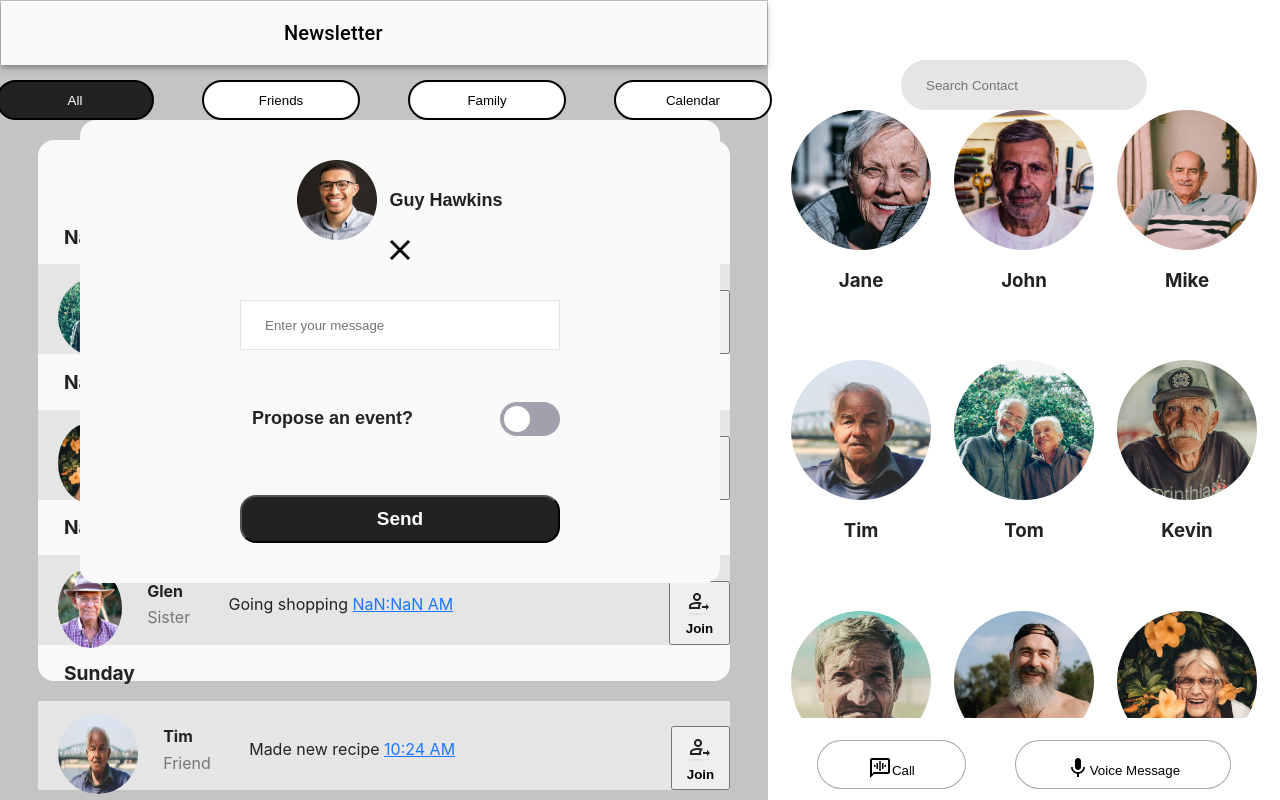
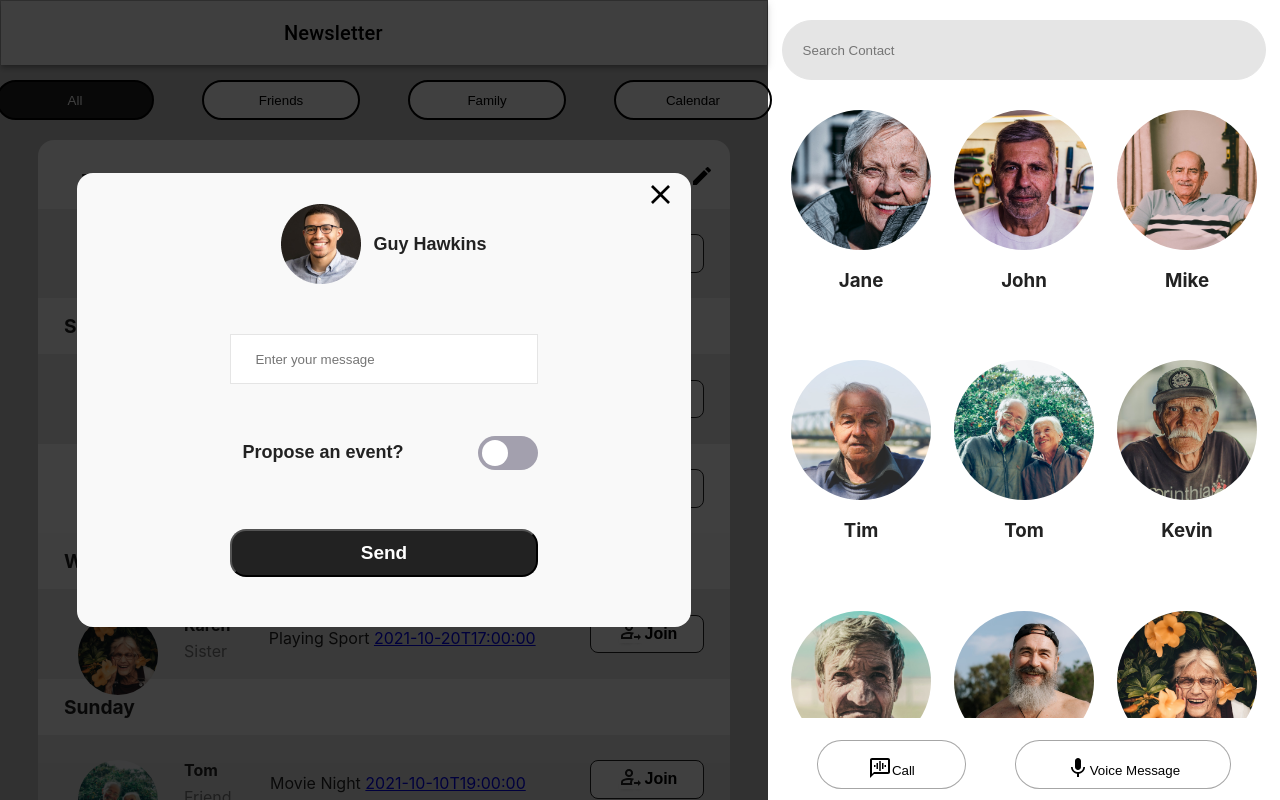
Before and after one commit to JacobBotha/FamBridge, a React (Create React App) app: page / in a window 1280 px wide. Both pictures are taken after a click on the picture 702 px from the left and 175 px from the top of the page. Built offline with nearby package versions, Linux system fonts and the light colour scheme.

Commit message:
Fix create event and newsletter styling

```diff
--- a/src/components/CreateEvent.js
+++ b/src/components/CreateEvent.js
@@ -34,15 +34,17 @@ export default function CreateEvent(props) {
     }
 
     return (
-        <div className="modal" >
+        <div className="modal-container">
+        <div className="modal">
+            <img id="close" src="/icons/close.svg" onClick={props.handleCloseModal}></img>
             <div className="profile-name">
                 <img src="/profilePictures/user.png"></img>
-                <p>Guy Hawkins</p>
+                <p className="text-style">Guy Hawkins</p>
             </div>
-            <img id="close" src="/icons/close.svg" onClick={props.handleCloseModal}></img>
-            <input type="text" placeholder="Enter your message"></input>
+            <div className="extra-container">
+                <input className="input" type="text" placeholder="Enter your message"></input>
                 <div className="propose-event">
-                <p>Propose an event?</p>
+                    <p className="text-style">Propose an event?</p>
                     <label class="switch">
                         <input type="checkbox" onClick={() => setProposeEvent(!proposeEvent)}></input>
                         <span class="slider round"></span>
@@ -51,5 +53,7 @@ export default function CreateEvent(props) {
                 {proposeEvent ? proposeEventContent() : null}
                 <button type="button" id="send">Send</button>
             </div>
+        </div>
+        </div>
     )
 }
--- a/src/components/Layout.js
+++ b/src/components/Layout.js
@@ -1,7 +1,6 @@
 import React, { useState, useEffect } from 'react';
 
 import StartCall from './startcall.js';
-import Grid from '@mui/material/Grid';
 import NewsletterBar from './NewsletterBar.js';
 import Newsletter from './Newsletter';
 import Calendar from './Calendar';
@@ -17,12 +16,48 @@ const leftSideStyle = {
   "height": "100vh",
   "width" : "60vw"
 }
-const familyEvents = () => {
+
+const familyItems = () => {
   let e = []
 
-  for(let event of myData.Events) {
+  for(let event of myData.Status) {
     for (let friend of myData.Friends) {
-      if (friend.Id == event.CreatedBy && friend.Relationship != "Close Friend" && friend.Relationship != "Friend") {
+      if (friend.Id == event.CreatedBy && friend.Relationship != "Friend") {
+        event["isStatus"] = true;
+        e.push(event);
+      }
+    }
+  }
+
+  for (let event of myData.Events) {
+    for (let friend of myData.Friends) {
+      if (friend.Id == event.CreatedBy && friend.Relationship != "Friend") {
+        event["isStatus"] = false;
+        e.push(event);
+      }
+    }
+  }
+
+  return e;
+
+}
+
+const friendItems = () => {
+  let e = [];
+
+  for(let event of myData.Status) {
+    for (let friend of myData.Friends) {
+      if (friend.Id == event.CreatedBy && friend.Relationship == "Friend") {
+        event["isStatus"] = true;
+        e.push(event);
+      }
+    }
+  }
+
+  for (let event of myData.Events) {
+    for (let friend of myData.Friends) {
+      if (friend.Id == event.CreatedBy && friend.Relationship == "Friend") {
+        event["isStatus"] = false;
         e.push(event);
       }
     }
@@ -31,18 +66,18 @@ const familyEvents = () => {
   return e;
 }
 
-const familyStatus = () => {
-  let e = []
+const allItems = () => {
+  let e = [];
 
   for(let event of myData.Status) {
-    for (let friend of myData.Friends) {
-      if (friend.Id == event.CreatedBy && friend.Relationship != "Close Friend" && friend.Relationship != "Friend") {
-        e.push(event);
-      }
-    }
+    event["isStatus"] = true;
+    e.push(event);
   }
 
-  console.log(e)
+  for (let event of myData.Events) {
+    event["isStatus"] = false;
+    e.push(event);
+  }
 
   return e;
 }
@@ -54,22 +89,29 @@ export default function Layout(props) {
     const [friends, setFriends] = useState(myData.Friends);
     const [events, setEvents] = useState(myData.Events);
     const [statuses, setStatuses] = useState(myData.Status);
-    const [eventsFriends, setEventsFriends] = useState(myData.Events);
-    const [statusesFriends, setStatusesFriends] = useState(myData.Status);
-    const [eventsFamily, setEventsFamily] = useState(familyEvents());
-    const [statusesFamily, setStatusesFamily] = useState(familyStatus());
     const [topics, setTopics] = useState(myData.Topics);
     const [startCall, setStartCall] = useState(false);
     const [callFriends, setCallFriends] = useState([]);
     const [newsletterSelect, setNewsletterSelect] = useState("All");
 
+    const getNewsletterItems = () => {
+      if (newsletterSelect == "All") {
+        return allItems();
+      }
+
+      if (newsletterSelect == "Friends") {
+        return friendItems();
+      }
+
+      if (newsletterSelect == "Family") {
+        return familyItems();
+      }
+    }
+
     const leftPanel = function() {
       if (current === 'Newsletter') {
-        if (newsletterSelect == "All") {
-          return <Newsletter events={events} status={statuses} friends={friends}></Newsletter>;
-        } else {
-          return <Newsletter events={eventsFamily} status={statusesFamily} friends={friends}></Newsletter>;
-        }
+        console.log(friendItems());
+        return <Newsletter items={getNewsletterItems()} friends={friends}></Newsletter>;
       }
 
       if (current === 'Calendar') {
@@ -85,51 +127,7 @@ export default function Layout(props) {
       }
 
       setNewsletterSelect(crumb);
-      // newsletterStatus(newsletterSelect);
-      // newsletterEvents(newsletterSelect);
     };
-
-
-
-    const newsletterStatus = (filter) => {
-      let f = newsletterFriends(filter);
-      let e = []
-
-      for(let event of myData.Status) {
-        for (let friend of f) {
-          if (friend.Id == event.CreatedBy) {
-            e.push(event);
-            console.log(event);
-          }
-        }
-      }
-
-      setStatuses(e);
-    }
-
-    const newsletterFriends = (filter) => {
-      console.log(filter);
-      if (filter == "All") {
-        return friends;
-      }
-
-      if (filter === "Friends" || filter === "Close Friends") {
-        let f = friends.filter((friend) => {
-          return friend.Relationship === "Friend" && friend.Relationship === "Close Friend";
-        });
-        return f;
-      }
-
-      if (filter == "Close Friends") {
-        return friends.filter((friend) => {
-          return friend.Relationship === "Close Friend";
-        });
-      }
-
-      return friends.filter((friend) => {
-        return friend.Relationship != "Friend" && friend.Relationship != "Close Friend";
-      })
-    }
 
     const handleStartCall = (friends) => {
       setCallFriends(friends);
--- a/src/components/Newsletter.js
+++ b/src/components/Newsletter.js
@@ -26,20 +26,8 @@ export default class Newsletter extends Component {
     constructor(props) {
         super(props);
         this.friends = props.friends;
-        const items = []
-        props.status.map(s => {
-            s["isStatus"] = true;
-            return (items.push(s));
-        });
-        props.events.map(e => {
-            e["Time"] = e["CreatedOn"];
-            e["isStatus"] = false;
-            return (items.push(e));
-        });
 
-        items.sort((a, b) => b.Time > a.Time ? 1: -1)
         this.state = {
-            items: items,
             showModal: false
         }
     }
@@ -54,10 +42,10 @@ export default class Newsletter extends Component {
     tableItems() {
         let tableItemsHtml = []
         let greyWhiteBox = [];
-        let currentDate = new Date().getDate();
+        let currentDate = new Date(this.props.items[0].Time).getDate();
 
         let isWhite = false;
-        for (let event of this.state.items) {
+        for (let event of this.props.items) {
             let date = new Date(event.Time);
             if (date.getDate() != currentDate) {
                 //This is for the date
@@ -77,11 +65,11 @@ export default class Newsletter extends Component {
             //This is for the event item
             if (isWhite) {
                 greyWhiteBox.push(
-                    this.whiteItem(this.getFriend(event.CreatedBy), event)
+                    this.newsletterRow(this.getFriend(event.CreatedBy), event, "whiteLine")
                 );
             } else {
                 greyWhiteBox.push(
-                    this.grayItem(this.getFriend(event.CreatedBy), event)
+                    this.newsletterRow(this.getFriend(event.CreatedBy), event, "greyLine")
                 );
             }
 
@@ -117,39 +105,17 @@ export default class Newsletter extends Component {
             dateFormatted = date.getDate() + "-" + months[date.getMonth()];
         }
         return (
-            <h2>{dateFormatted}</h2>
+            <h2 className="heading">{dateFormatted}</h2>
         );
     }
 
-    grayItem(friend, event) {
+    newsletterRow(friend, event, rowClass) {
         return (
-            <div class="greyLine">
-                <img src={friend.Profile} alt="INSERTIMAGE" id="personImg"/>
-                <div class="personRelationship">
-                    <b>{friend.Name}</b>
-                    <b id="relationshipType">{friend.Relationship} </b>
-                </div>
-                <div class="activity">
-                    {event.Name} <a href ="ADD">{this.timeString( event.Time )}</a>
-                </div>
-                <button>
-                    <img src="/icons/joinButtonIcon.png" id="buttonIcon"/>
-                    <b>Join</b>
-                </button>
-            </div>
-        );
-    }
-
-    whiteItem(friend, event) {
-        return (
-            <div class="whiteLine">
+            <div class={rowClass}>
                 <Avatar
                 alt={friend.Name}
                 src={friend.Profile}
-                sx={{ width: 80, height: 80 }}
-                // sx={selected.includes(friend) ? {width: 124, height: 124} : { width: 140, height: 140 }}
-                // onClick={() => selectFriend(friend)}
-                // className={selected.includes(friend) ? "friend-selected" : "friend-unselected"}
+                sx={{ width: 80, height: 80, marginLeft: 5 }}
                 />
                 {/* <img src={friend.Profile} alt="INSERTIMAGE" id="personImg"/> */}
                 <div class="personRelationship">
@@ -159,7 +125,7 @@ export default class Newsletter extends Component {
                 <div class="activity">
                     {event.Name} <a href ="ADD">{event.Time}</a>
                 </div>
-                <button>
+                <button className="button-join">
                     <img src="/icons/joinButtonIcon.png" id="buttonIcon"/>
                     <b>Join</b>
                 </button>
@@ -171,8 +137,8 @@ export default class Newsletter extends Component {
         return (
             <div id="newsletter">
                 <div id="container">
-                    <header>
-                        <h2>Today</h2>
+                    <header className="newsletter-header">
+                        {this.dateItem(new Date(this.props.items[0].Time))}
                         <img onClick={() => this.setState({showModal : true})} src="/icons/edit.png" alt="INSERTIMAGE" id="editImg"/>
                     </header>
                     {this.tableItems()}
--- a/src/components/createEvent.css
+++ b/src/components/createEvent.css
@@ -10,32 +10,61 @@
     background-color: white;
 }
 
+.modal-container {
+  position: fixed;
+  top: 0px;
+  left: 0px;
+  width: 60vw;
+  height: 100vh;
+  background-color: rgba(0, 0, 0, 0.75);
+
+  display: flex;
+  flex-direction: column;
+  align-items: center;
+  justify-content: center;
+}
+
+#close {
+  width:1.5vw;
+  height:1.5vw;
+  margin-left:90%;
+  margin-top:1vw;
+}
+
+.extra-container {
+  width: 100%;
+  height: 100%;
+  margin: 10px;
+
+  overflow: auto;
+  display: flex;
+  flex-direction: column;
+  align-items: center;
+  justify-content: center;
+}
 
 .modal{
-    width: 50%;
+    width: 80%;
+    max-width: 640px;
     height: auto;
-    background-color: #f9f9f9;
+    max-height: 90%;
+    background-color: rgba(249, 249, 249, 1);
     margin: 0 auto;
     z-index: 1;
-    position: fixed;
-    top: 15%;
-    left: 80px;
     border-radius: 16px;
     display: flex;
     flex-direction: column;
     align-items: center;
     justify-content: center;
-
 }
 
 .profile-name{
     display: flex;
     justify-content: center;
     align-items: center;
-    margin-top: 40px;
 }
 
-p{
+.text-style{
     padding-left: 12px;
     font-family:Arial, Helvetica, sans-serif;
     font-weight: 700;
@@ -43,7 +72,7 @@ p{
 }
 
 
-input[type=text]{
+.input {
     width: 50%;
     min-width: 200px;
     height: 32px;
@@ -92,15 +121,15 @@ input[type=text]{
     transition: .4s;
   }
 
-  input:checked + .slider {
+  .input:checked + .slider {
     background-color: #000000;
   }
 
-  input:focus + .slider {
+  .input:focus + .slider {
     box-shadow: 0 0 1px #000000;
   }
 
-  input:checked + .slider:before {
+  .input:checked + .slider:before {
     -webkit-transform: translateX(26px);
     -ms-transform: translateX(26px);
     transform: translateX(26px);
--- a/src/components/newsletter.css
+++ b/src/components/newsletter.css
@@ -10,13 +10,6 @@
     background-color: white;
 }
 
-
-body{
-	font-family: 'Inter', sans-serif;
-	margin:0vw;
-	font-size:1.25vw;
-}
-
 #newsletter{
 	background-color: transparent;
     width: 60vw;
@@ -27,6 +20,10 @@ body{
     top: 140px;
     bottom: 0px;
     overflow: auto;
+
+	font-family: 'Inter', sans-serif;
+	margin:0vw;
+	font-size:1.25vw;
 }
 
 #ignoreTopBanner{
@@ -36,7 +33,6 @@ body{
 
 #container{
 	background-color:#F9F9F9;
-	height:80%;
 	width:90%;
 	margin-left:5%;
 	margin-right:5%;
@@ -44,7 +40,7 @@ body{
 	padding-top:1vw;
 }
 
-header{
+.newsletter-header{
 	display:flex;
 	flex-direction:row;
     justify-content: space-around;
@@ -99,16 +95,16 @@ header{
 	width:80%;
 }
 
-a{
+.date-link{
 	color:#1D77FF;
 }
 
-h2{
+.heading{
 	padding-left:2vw;
 	font-size:1.5vw;
 }
 
-/* button{
+.button-join{
 	display:flex;
 	flex-direction:row;
 	margin-left:3.5vw;
@@ -118,10 +114,10 @@ h2{
 	height:3vw;
 	background-color:#FFFFFF;
 	border: 1.5px solid #222222;
-	border-radius:5%;
+	border-radius:8px;
 	padding-left:2vw;
 	padding-right:2vw;
-} */
+}
 
 .hidden {
 	display: none;
--- a/src/data.json
+++ b/src/data.json
@@ -12,13 +12,13 @@
             "Id": 2,
             "Name": "John",
             "Profile": "/profilePictures/profile2.jpeg",
-            "Relationship" : "friend",
+            "Relationship" : "Friend",
             "Interests" : ["Outlander (tv show)"]
         },{
             "Id": 3,
             "Name": "Mike",
             "Profile": "/profilePictures/profile3.jpeg",
-            "Relationship" : "friend",
+            "Relationship" : "Friend",
             "Interests" : ["Skating", "Cooking"]
         },{
             "Id": 4,
```
Lines whose indentation alone changed are shown as unchanged.
